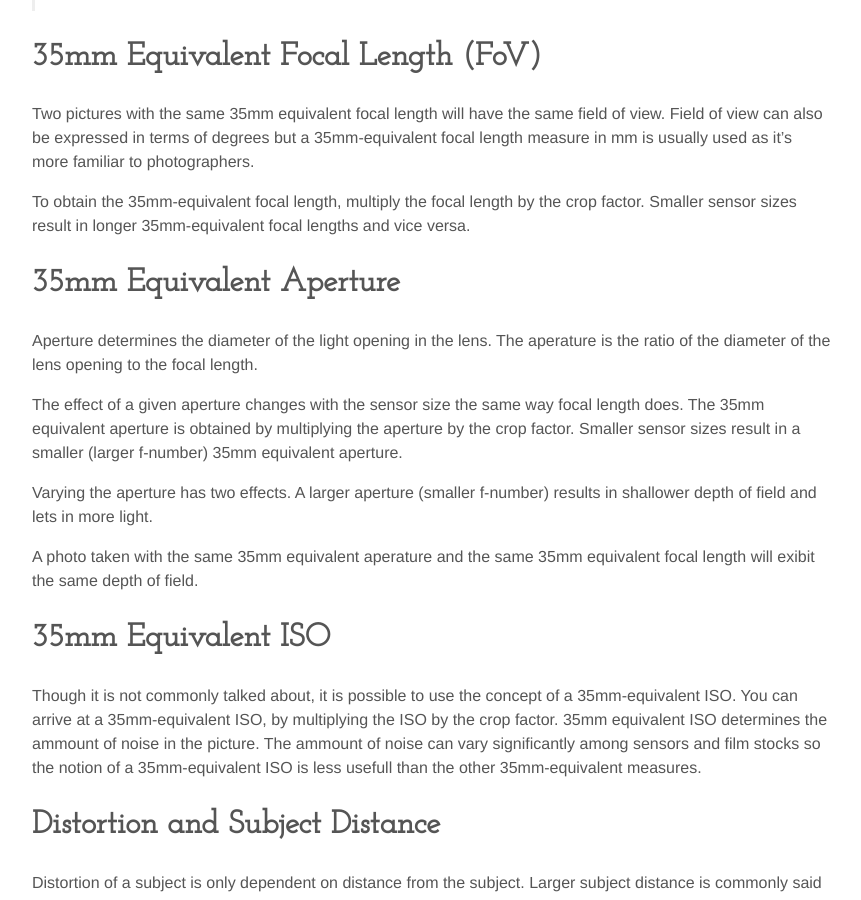
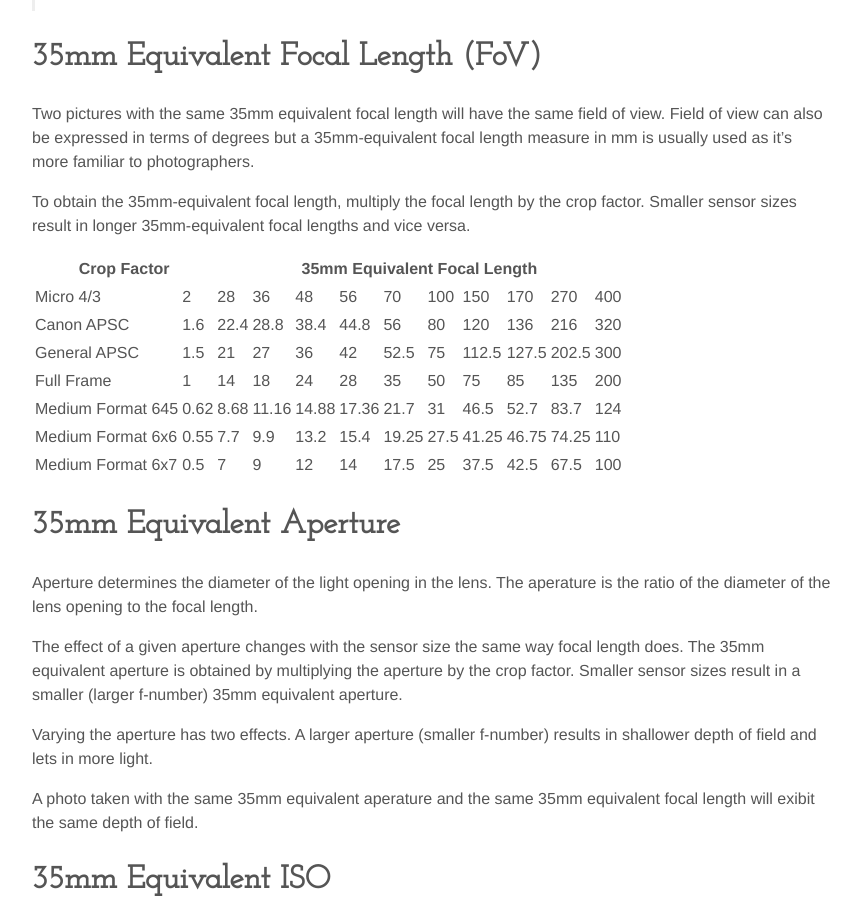
Before and after one commit to annamay8/annamay8.github.io, a Jekyll site: the page built from _posts/2018-1-9-focal-length-and-crop-factor.md, in a window 1280 px wide and 900 px high, scrolled down 664 px. Shown: the whole window, without its empty margins (208-1069 px from the left). Built offline with Jekyll 4.4.1, drawn with Linux system fonts in a browser that asks for light colours; comment, search, counter and statistics services are not loaded.

Commit message:
Update 2018-1-9-focal-length-and-crop-factor.md

```diff
--- a/_posts/2018-1-9-focal-length-and-crop-factor.md
+++ b/_posts/2018-1-9-focal-length-and-crop-factor.md
@@ -40,6 +40,17 @@
 
 To obtain the 35mm-equivalent focal length, multiply the focal length by the crop factor. Smaller sensor sizes result in longer 35mm-equivalent focal lengths and vice versa.
 
+<table>
+<tr><th colspan=2>Crop Factor</th><th colspan=10>35mm Equivalent Focal Length</th></tr>
+<tr><td>Micro 4/3</td><td>2</td><td>28</td><td>36</td><td>48</td><td>56</td><td>70</td><td>100</td><td>150</td><td>170</td><td>270</td><td>400</td></tr>
+<tr><td>Canon APSC</td><td>1.6</td><td>22.4</td><td>28.8</td><td>38.4</td><td>44.8</td><td>56</td><td>80</td><td>120</td><td>136</td><td>216</td><td>320</td></tr>
+<tr><td>General APSC</td><td>1.5</td><td>21</td><td>27</td><td>36</td><td>42</td><td>52.5</td><td>75</td><td>112.5</td><td>127.5</td><td>202.5</td><td>300</td></tr>
+<tr><td>Full Frame</td><td>1</td><td>14</td><td>18</td><td>24</td><td>28</td><td>35</td><td>50</td><td>75</td><td>85</td><td>135</td><td>200</td></tr>
+<tr><td>Medium Format 645</td><td>0.62</td><td>8.68</td><td>11.16</td><td>14.88</td><td>17.36</td><td>21.7</td><td>31</td><td>46.5</td><td>52.7</td><td>83.7</td><td>124</td></tr>
+<tr><td>Medium Format 6x6</td><td>0.55</td><td>7.7</td><td>9.9</td><td>13.2</td><td>15.4</td><td>19.25</td><td>27.5</td><td>41.25</td><td>46.75</td><td>74.25</td><td>110</td></tr>
+<tr><td>Medium Format 6x7</td><td>0.5</td><td>7</td><td>9</td><td>12</td><td>14</td><td>17.5</td><td>25</td><td>37.5</td><td>42.5</td><td>67.5</td><td>100</td></tr>
+</table>
+
 35mm Equivalent Aperture
 ========================
 Aperture determines the diameter of the light opening in the lens. The aperature is the ratio of the diameter of the lens opening to the focal length.
```
